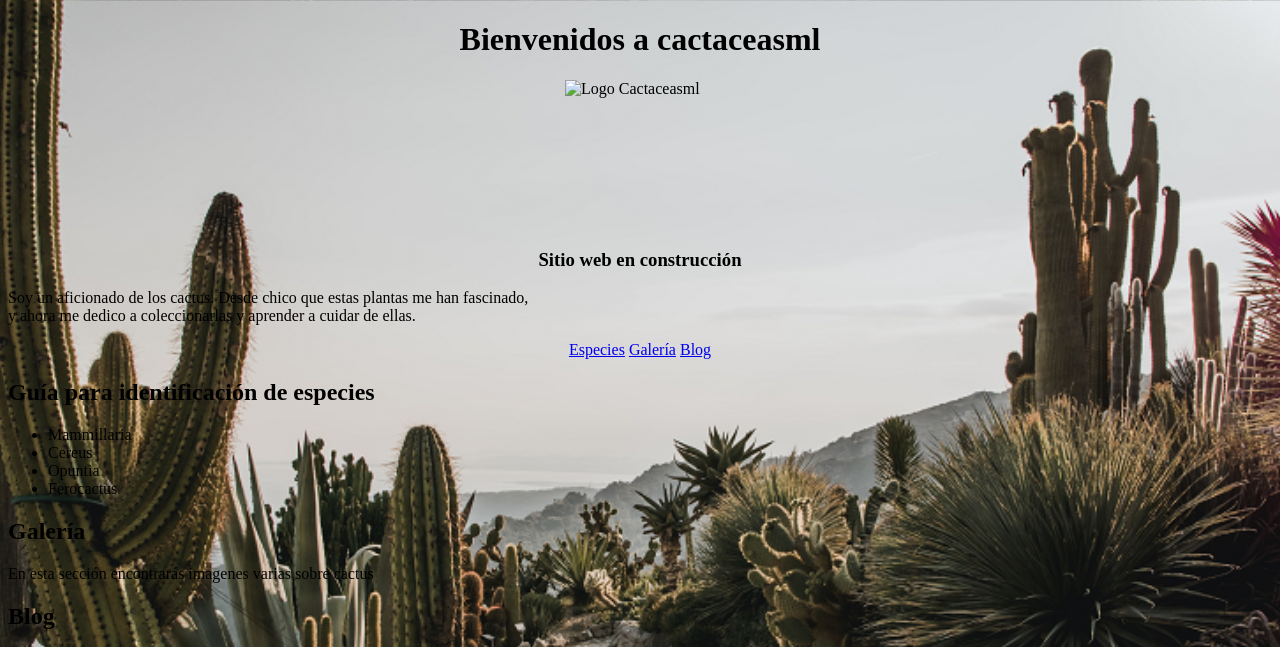
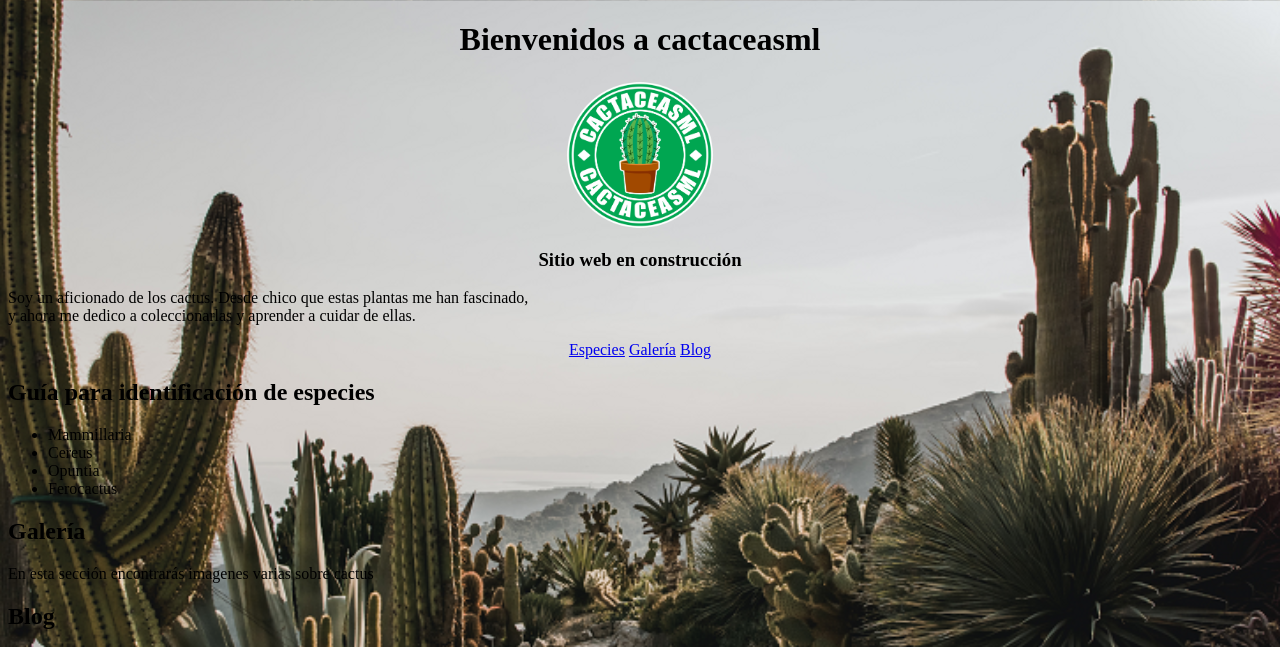
Before and after one commit to cactaceasml/cactaceasml.github.io, a plain HTML site: page index.html in a window 1280 px wide. Shown: the top 647 px of the page. Drawn offline with Linux system fonts and the light colour scheme; files whose address does not match are found by name.

Commit message:
Update index.html

```diff
--- a/index.html
+++ b/index.html
@@ -3,7 +3,7 @@
 <head>
     <meta charset="UTF-8">
     <title>Cactaceasml: Coleccionista y entusiasta de cactus y suculentas</title>
-    <link rel = "icon" href = "favicon.png">
+    <link rel = "icon" href = "website/favicon.png">
     <link rel="stylesheet" href="https://cdnjs.cloudflare.com/ajax/libs/font-awesome/4.7.0/css/font-awesome.min.css">
 
 
@@ -37,7 +37,7 @@ background-position: center;}
 
 <h1> Bienvenidos a cactaceasml </h1>
 
-<img id="Logo" src="LOGO.png" alt="Logo Cactaceasml" width="150" height="150" class="center">
+<img id="Logo" src="website/LOGO.png" alt="Logo Cactaceasml" width="150" height="150" class="center">
 
 <h3> Sitio web en construcción</h1>
 
```
